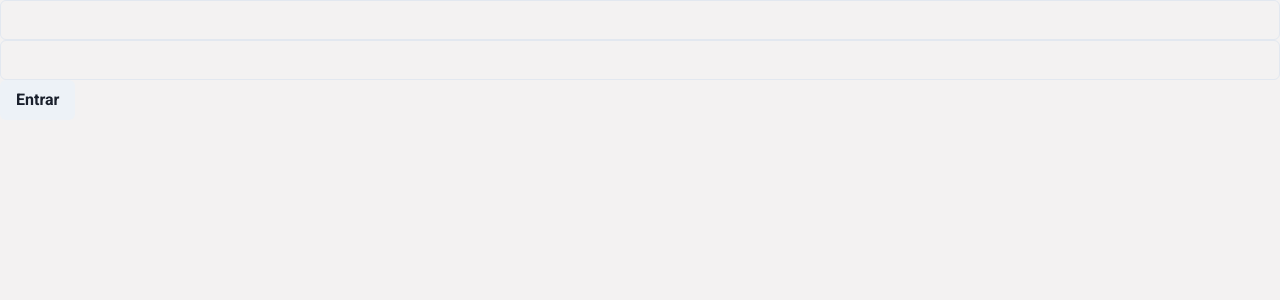
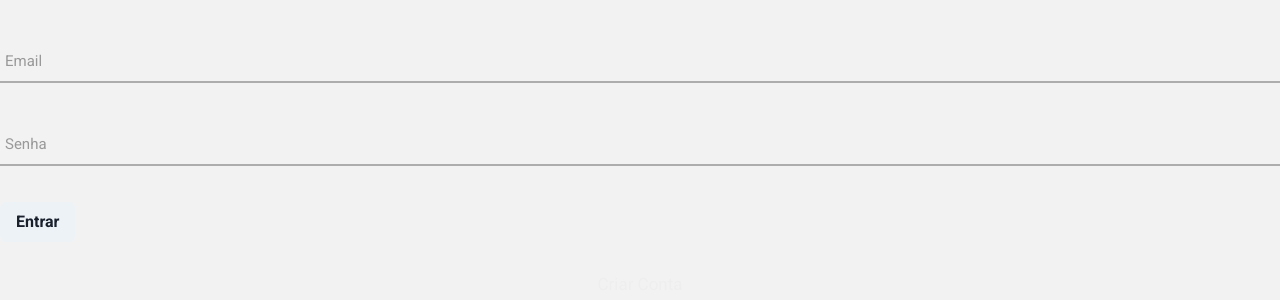
Before and after one commit to Lucasedusi/challenge-atoscapital-reactjs, a React (Vite) app: page / in a window 1280 px wide. Shown: the top 300 px of the page. Built offline with nearby package versions, Linux system fonts and the light colour scheme.

Commit message:
:sparkles: feat: add yup validation

```diff
--- a/package.json
+++ b/package.json
@@ -12,6 +12,7 @@
 		"@chakra-ui/react": "^2.8.2",
 		"@emotion/react": "^11.11.4",
 		"@emotion/styled": "^11.11.0",
+		"@hookform/resolvers": "^3.3.4",
 		"@types/axios": "^0.14.0",
 		"axios": "^1.6.7",
 		"express": "^4.18.3",
@@ -20,7 +21,8 @@
 		"react-dom": "^18.2.0",
 		"react-hook-form": "^7.51.0",
 		"react-router-dom": "^6.22.3",
-    "styled-components": "^6.1.8"
+		"styled-components": "^6.1.8",
+		"yup": "^1.4.0"
 	},
 	"devDependencies": {
 		"@types/react": "^18.0.26",
@@ -29,6 +31,7 @@
 		"@vitejs/plugin-react": "^3.0.0",
 		"json-server": "^1.0.0-alpha.23",
 		"json-server-auth": "^2.1.0",
+		"sass": "^1.71.1",
 		"typescript": "^4.9.3",
 		"vite": "^4.0.0"
 	}
--- a/src/context/AuthProvider/index.tsx
+++ b/src/context/AuthProvider/index.tsx
@@ -1,20 +1,7 @@
 import { createContext, useState, useEffect, ReactNode } from "react";
 import { useToast } from "@chakra-ui/react";
 import { Api } from "../../services/api";
-// Importe o cliente de API que você está usando
-
-interface User {
-	id: number;
-	email: string;
-	// Adicione outras propriedades do usuário conforme necessário
-}
-
-interface AuthContextData {
-	user: User | null;
-	signed: boolean;
-	signIn: (credentials: { email: string; password: string }) => Promise<void>;
-	signOut: () => void;
-}
+import { AuthContextData, IUser } from "./types";
 
 export const AuthContext = createContext<AuthContextData>(
 	{} as AuthContextData
@@ -23,7 +10,7 @@ export const AuthContext = createContext<AuthContextData>(
 export const AuthProvider: React.FC<{ children: ReactNode }> = ({
 	children,
 }) => {
-	const [user, setUser] = useState<User | null>(null);
+	const [user, setUser] = useState<IUser | null>(null);
 	const toast = useToast();
 
 	useEffect(() => {
--- a/src/pages/Login/index.tsx
+++ b/src/pages/Login/index.tsx
@@ -1,9 +1,12 @@
 import { Button, Input } from "@chakra-ui/react";
 import { SubmitHandler, useForm } from "react-hook-form";
-import { Navigate } from "react-router-dom";
 
-import { useAuth } from "../../context/AuthProvider/useAuth";
-import { useNavigate } from "react-router-dom";
+import * as yup from "yup";
+import { yupResolver } from "@hookform/resolvers/yup";
+
+import "./style.scss";
+
+import { Link, useNavigate } from "react-router-dom";
 import { useContext, useState } from "react";
 import { AuthContext } from "../../context/AuthProvider";
 
@@ -12,12 +15,21 @@ interface User {
 	password: string;
 }
 
+const loginSchema = yup.object().shape({
+	email: yup.string().required("E-mail Obrigatório").email("E-mail Inválido"),
+	password: yup.string().required("Senha Obrigatória").min(6, "Senha Inválida"),
+});
+
 export function LoginPage() {
 	const [email, setEmail] = useState("");
 	const [password, setPassword] = useState("");
 	const { signIn, signed } = useContext(AuthContext);
 
-	const { register, handleSubmit } = useForm<User>();
+	const { register, handleSubmit, formState } = useForm<User>({
+		resolver: yupResolver(loginSchema),
+	});
+
+	const { errors } = formState;
 
 	const navigate = useNavigate();
 
@@ -34,18 +46,53 @@ export function LoginPage() {
 		return navigate("/home");
 	} else {
 		return (
-			<form onSubmit={handleSubmit(handleLogin)}>
-				<Input
-					type="text"
+			<form onSubmit={handleSubmit(handleLogin)} className="login-form">
+				<span className="login-form-title">
+					{/* <img src={logoImg} alt="Jovem Programador" /> */}
+				</span>
+
+				<div className="wrap-input">
+					<input
+						className={email !== "" ? "has-value input" : "input"}
 						{...register("email")}
 						onChange={(e) => setEmail(e.target.value)}
 					/>
-				<Input
+					<span className="focus-input" data-placeholder="Email"></span>
+				</div>
+
+				{errors.email?.message && (
+					<div className="input-error">
+						<span>{errors.email?.message}</span>
+					</div>
+				)}
+
+				<div className="wrap-input">
+					<input
 						type="password"
+						className={password !== "" ? "has-value input" : "input"}
 						{...register("password")}
 						onChange={(e) => setPassword(e.target.value)}
 					/>
-				<Button type="submit">Entrar</Button>
+					<span className="focus-input" data-placeholder="Senha"></span>
+				</div>
+
+				{errors.password?.message && (
+					<div className="input-error">
+						<span>{errors.password?.message}</span>
+					</div>
+				)}
+
+				<div className="container-login-form-btn">
+					<Button type="submit" className="login-form-btn">
+						Entrar
+					</Button>
+				</div>
+
+				<div className="text-center">
+					<Link to="/register" className="link-password">
+						Criar Conta
+					</Link>
+				</div>
 			</form>
 		);
 	}
--- /dev/null
+++ b/src/pages/Login/style.scss
@@ -0,0 +1,162 @@
+.login-form-title {
+	display: flex;
+	justify-content: center;
+	font-size: 30px;
+	font-weight: 700;
+	color: azure;
+
+	line-height: 1.2;
+	text-align: center;
+	margin-bottom: 36px;
+}
+
+.login-form-title img {
+	width: 25%;
+	height: 0%;
+}
+
+.login-form {
+	width: 100%;
+
+	display: block;
+	font-size: 30px;
+	color: azure;
+
+	line-height: 1.2;
+	text-align: left;
+}
+
+.wrap-input {
+	width: 100%;
+	position: relative;
+	border-bottom: 2px solid #adadad;
+	margin-bottom: 36px;
+}
+
+.input {
+	font-size: 15px;
+	color: #fff;
+	line-height: 1.2;
+	border: none;
+	display: block;
+	font-weight: 600;
+
+	width: 100%;
+	height: 45px;
+	background-color: transparent;
+	padding: 0 5px;
+}
+
+.focus-input {
+	display: block;
+	width: 100%;
+	height: 100%;
+
+	top: 0;
+	left: 0;
+	pointer-events: none;
+	color: #adadad;
+}
+.focus-input::before {
+	content: "";
+	display: block;
+	position: absolute;
+	bottom: -2px;
+	left: 0;
+	width: 0;
+	height: 2px;
+
+	-webkit-transition: all 0.4s;
+	-o-transition: all 0.4s;
+	-moz-transition: all 0.4s;
+
+	background: -webkit-linear-gradient(to right, #213656, #901541);
+	background: -o-linear-gradient(to right, #213656, #901541);
+	background: -moz-linear-gradient(to right, #213656, #901541);
+	background: linear-gradient(to right, #213656, #901541);
+}
+
+.focus-input::after {
+	font-size: 15px;
+	color: #999;
+	line-height: 1.2;
+
+	content: attr(data-placeholder);
+
+	display: block;
+	width: 100%;
+	position: absolute;
+	top: 16px;
+	left: 0px;
+
+	padding-left: 5px;
+
+	-webkit-transition: all 0.4s;
+	-o-transition: all 0.4s;
+	-moz-transition: all 0.4s;
+}
+
+.input:focus {
+	outline: 0;
+}
+
+.input:focus + .focus-input::after {
+	top: -15px;
+}
+
+.input:focus + .focus-input::before {
+	width: 100%;
+}
+
+.has-value + .focus-input::after {
+	top: -15px;
+}
+
+.has-value + .focus-input::after {
+	width: 100%;
+}
+
+.text-center {
+	display: flex;
+	justify-content: center;
+	align-items: center;
+
+	margin-top: 30px;
+
+	svg {
+		margin: 0 5px;
+	}
+}
+
+.label-password {
+	color: #adadad;
+	line-height: 1.5;
+}
+
+.link-password {
+	color: #eee;
+	font-size: 17px;
+	line-height: 1.5;
+	text-decoration: none;
+	cursor: pointer;
+
+	transition: filter 0.2s;
+
+	&:hover {
+		filter: opacity(0.8);
+	}
+}
+
+.input-error {
+	display: flex;
+	margin: -25px 0 30px 0;
+	justify-content: flex-end;
+
+	span {
+		font-size: 14px;
+		color: #edf2f7;
+		background-color: #f56565;
+		border-radius: 5px;
+		padding: 3px;
+	}
+}
```
Also changed, not shown: src/context/AuthProvider/types.ts (+7 -5 lines), src/context/AuthProvider/util.ts (+0 -16 lines), vite.config.ts.timestamp-1709931256003-a2fb0b9cf7496.mjs (added, +10 -0 lines), 2 other files (tests, documents, lock files or other folders). Lines whose indentation alone changed are shown as unchanged.
